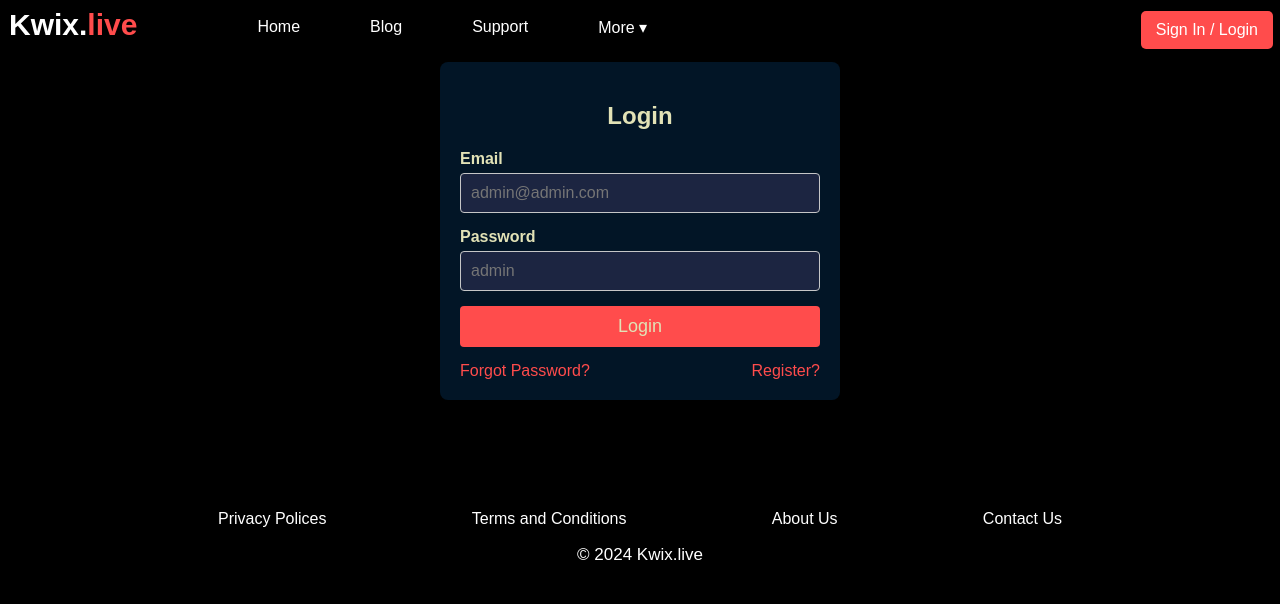
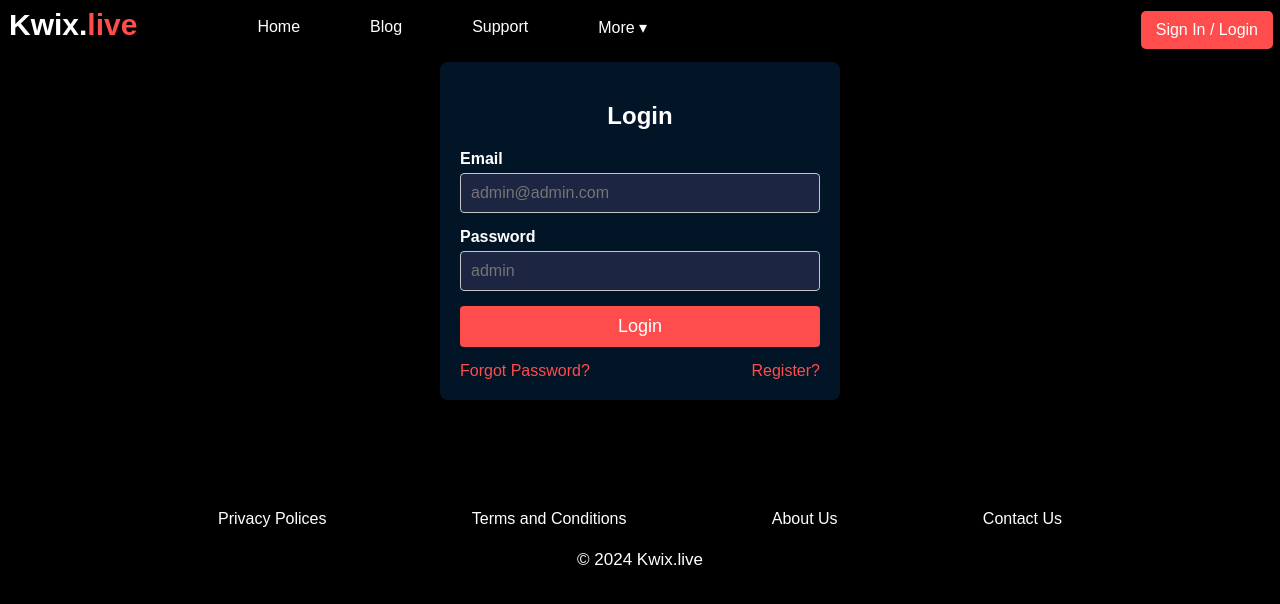
Before and after one commit to ShubhMangukiya/my-kwix-project, an Angular app: page /user-auth in a window 1280 px wide. Shown: the top 604 px of the page. Built offline with nearby package versions, Linux system fonts and the light colour scheme; a web font is replaced by a local one.

Commit message:
Save chnages

```diff
--- a/src/app/components/footer/footer.component.css
+++ b/src/app/components/footer/footer.component.css
@@ -1,7 +1,8 @@
-ul{
+ul {
     margin: 0;
     padding: 0;
 }
+
 .footer {
     padding: 10px;
     margin-top: 100px;
@@ -12,14 +13,42 @@ ul{
     margin-right: 200px;
     background-color: black;
 }
-.footer ul{
+
+.footer ul {
     list-style-type: none;
     display: flex;
     justify-content: space-between;
 }
-.footer ul li a{
+
+.footer ul li {
+    position: relative;
+    cursor: pointer;
+    padding-bottom: 5px;
+}
+
+.footer ul li::before {
+    content: '';
+    position: absolute;
+    bottom: 0;
+    left: 0;
+    width: 0;
+    height: 2px;
+    background: #FFFFFF;
+    transition: width 0.3s ease;
+}
+
+.footer ul li:hover::before {
+    width: 100%;
+}
+
+.footer ul li a:hover {
+    color: #FF4C4C;
+}
+
+.footer ul li a {
     color: #FFFFFF;
     text-decoration: none;
+    transition: color 0.3s ease;
 }
 
 .footer p {
--- a/src/app/components/footer/footer.component.html
+++ b/src/app/components/footer/footer.component.html
@@ -7,7 +7,7 @@
       <a href="">Terms and Conditions</a>
     </li>
     <li>
-      <a href="">About Us</a>
+      <a routerLink='us'>About Us</a>
     </li>
     <li>
       <a href="">Contact Us</a>
--- a/src/app/components/footer/footer.component.ts
+++ b/src/app/components/footer/footer.component.ts
@@ -1,9 +1,10 @@
 import { Component } from '@angular/core';
+import { RouterLink } from '@angular/router';
 
 @Component({
   selector: 'app-footer',
   standalone: true,
-  imports: [],
+  imports: [RouterLink],
   templateUrl: './footer.component.html',
   styleUrl: './footer.component.css'
 })
--- a/src/app/components/user-auth/user-auth.component.css
+++ b/src/app/components/user-auth/user-auth.component.css
@@ -17,7 +17,7 @@
 .login-form h2, .register-form h2{
     text-align: center;
     margin-bottom: 20px;
-    color: #E2E2B6;; /* Text color */
+    color: #ffffff;; /* Text color */
 }
 
 .input-group {
@@ -28,7 +28,7 @@
 .input-group label {
     display: block;
     margin-bottom: 5px;
-    color: #E2E2B6;; /* Label color */
+    color: #ffffff;; /* Label color */
     font-weight: bold;
 }
 
@@ -38,7 +38,7 @@
     border: 1px solid #c5c6c7; /* Border color */
     border-radius: 4px;
     font-size: 16px;
-    color: #E2E2B6;
+    color: #ffffff;
     background-color: #1c2541; /* Input background color */
     box-sizing: border-box; /* Ensure padding doesn't affect width */
     transition: border-color 0.3s;
@@ -55,7 +55,7 @@ button {
     background-color: #FF4C4C;; /* Button background color */
     border: none;
     border-radius: 4px;
-    color: #E2E2B6;
+    color: #ffffff;
     font-size: 18px;
     cursor: pointer;
     box-sizing: border-box; /* Ensure padding doesn't affect width */
@@ -66,7 +66,7 @@ button {
 }
 
 button:hover {
-    background-color: #E2E2B6; /* Darker shade on hover */
+    background-color: #ffffff; /* Darker shade on hover */
     color: #FF4C4C;
 }
 
@@ -84,5 +84,5 @@ button:hover {
 }
 
 .links a:hover {
-    color: #E2E2B6;
+    color: #ffffff;
 }
```
